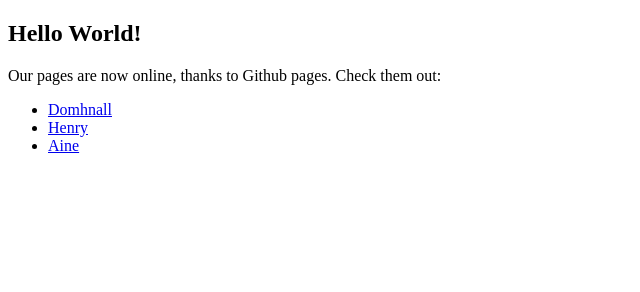
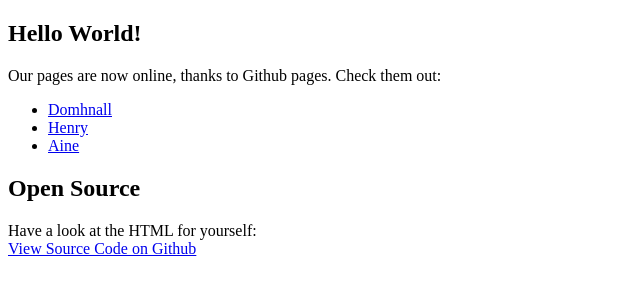
Before and after one commit to therobotfoundry/test, a plain HTML site: page index.html in a window 1280 px wide. Shown: the whole page, without its empty margins (0-640 px from the left). Drawn offline with Linux system fonts and the light colour scheme.

Commit message:
added link to Github

```diff
--- a/index.html
+++ b/index.html
@@ -12,6 +12,11 @@
 		<li><a href="http://HenryWindle.github.io" target="_blank">Henry</a></li>
 		<li><a href="http://AineH.github.io" target="_blank">Aine</a></li>
 	</ul>
+	<h2>Open Source</h2>
+	<p>Have a look at the HTML for yourself:
+	<br>
+	<a href="http://github.com/therobotfoundry/test" target="_blank">View Source Code on Github</a></p>
+
 
 
 </body>
```
